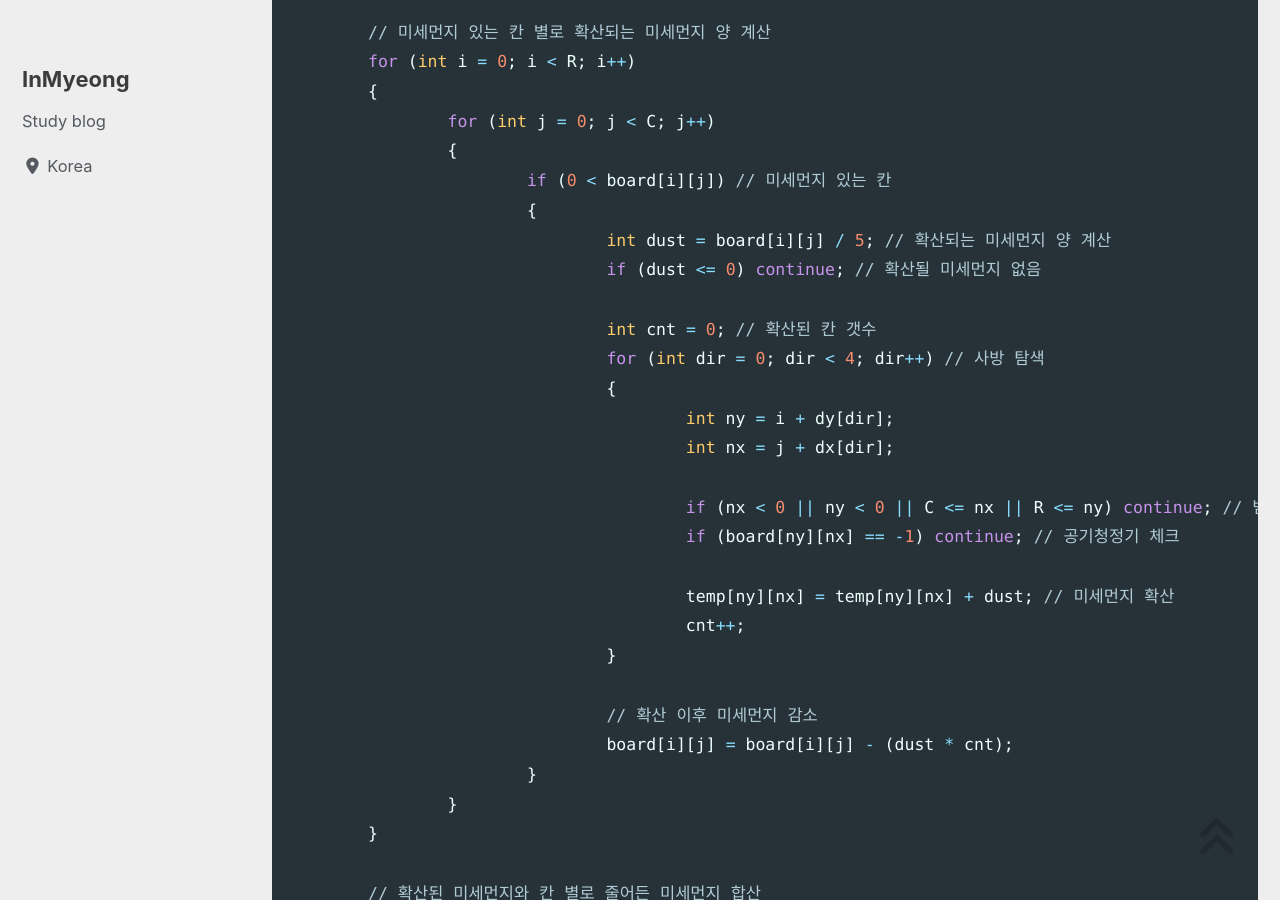
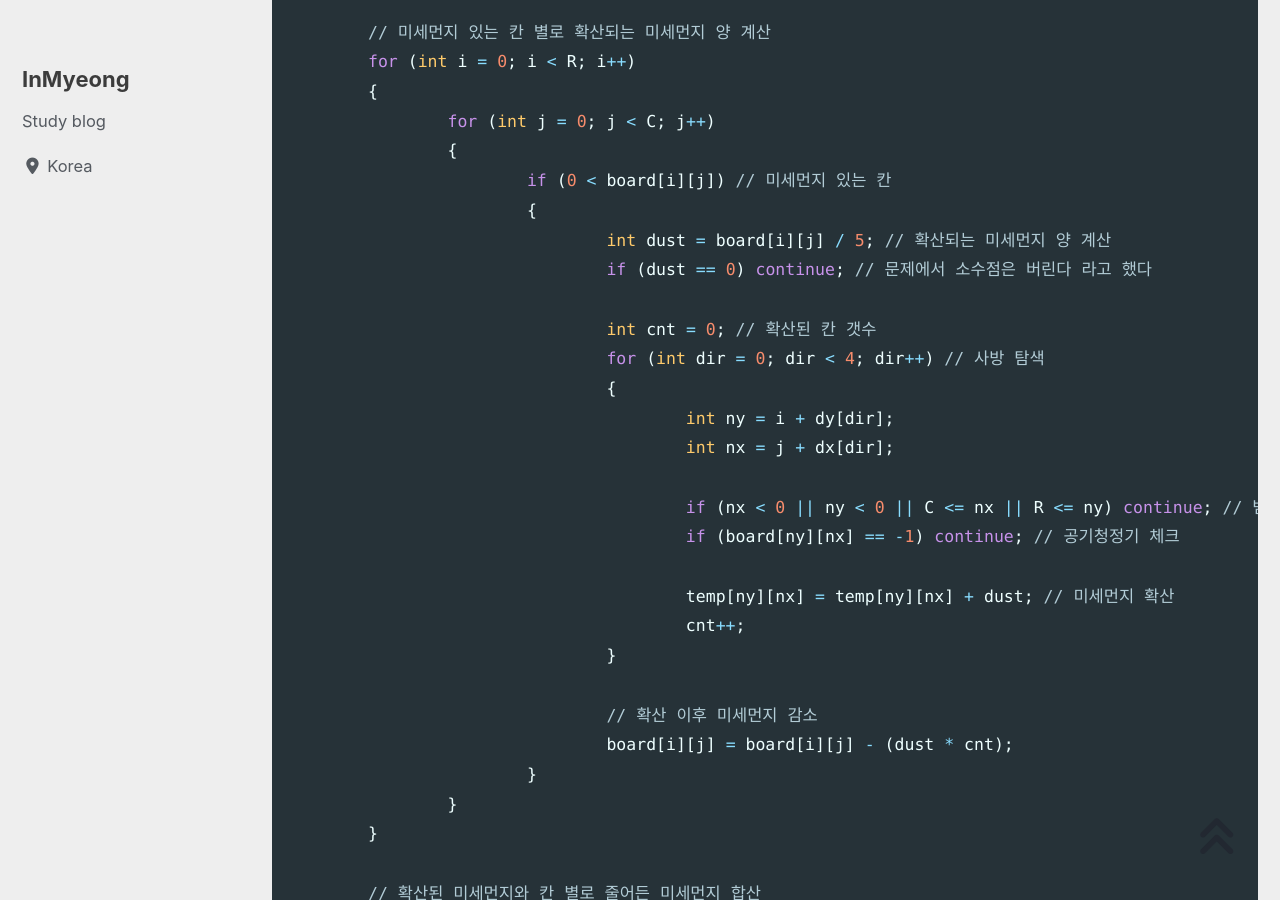
Before and after one commit to devMyeong/devMyeong.github.io, a Jekyll site: the page built from _posts/codingTest/2023-05-01-삼성기출.md, in a window 1280 px wide and 900 px high, scrolled down 18406 px. Built offline with Jekyll 4.4.1, drawn with Linux system fonts in a browser that asks for light colours; cached includes are drawn as plain includes; nearby versions of some CDN libraries; some web fonts are replaced; comment, search, counter and statistics services are not loaded.

Commit message:
Chore : 수정

```diff
--- a/_posts/codingTest/2023-05-01-삼성기출.md
+++ b/_posts/codingTest/2023-05-01-삼성기출.md
@@ -592,7 +592,7 @@ void CalDiffusion()
 			if (0 < board[i][j]) // 미세먼지 있는 칸
 			{
 				int dust = board[i][j] / 5; // 확산되는 미세먼지 양 계산
-				if (dust <= 0) continue; // 확산될 미세먼지 없음
+				if (dust == 0) continue; // 문제에서 소수점은 버린다 라고 했다
 
 				int cnt = 0; // 확산된 칸 갯수
 				for (int dir = 0; dir < 4; dir++) // 사방 탐색
```
